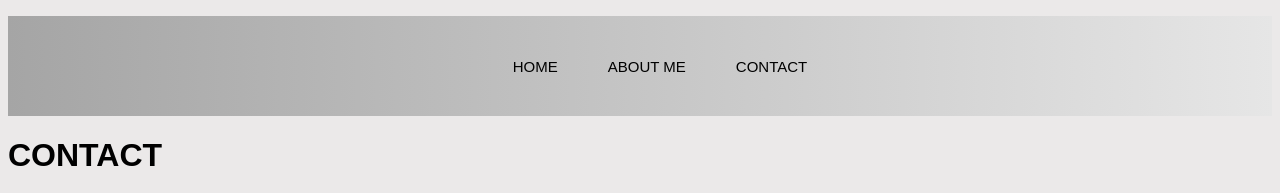
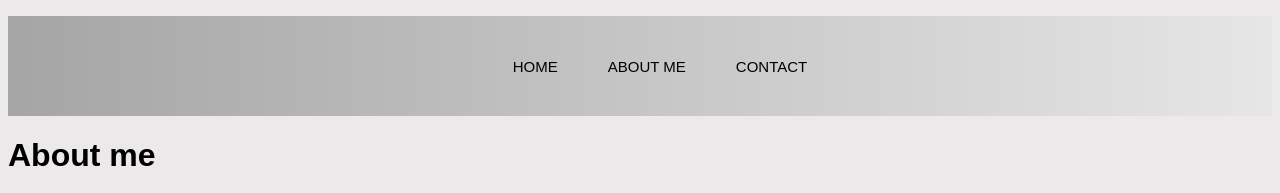
Before and after one commit to xevan12/CodingCamp-8Dec2025-fredyno, a plain HTML site: page about.html in a window 1280 px wide. Shown: the top 193 px of the page. Drawn offline with Linux system fonts and the light colour scheme.

Commit message:
Change header title from 'CONTACT' to 'About me'

```diff
--- a/about.html
+++ b/about.html
@@ -24,7 +24,7 @@
 
     <!-- Header -->
      <header>
-        <h1 class="title">CONTACT</h1>
+        <h1 class="title">About me</h1>
         <p>Halo! Saya Fredyno Cahaya Putra, seorang pelajar yang memiliki ketertarikan besar pada dunia teknologi dan pengembangan web. Saya senang menciptakan tampilan web yang modern, rapi, dan berfungsi sebagaimana mestinya.<br>
 <br>
 Saat ini saya fokus mempelajari dan mengembangkan keterampilan dalam:<br>
```
